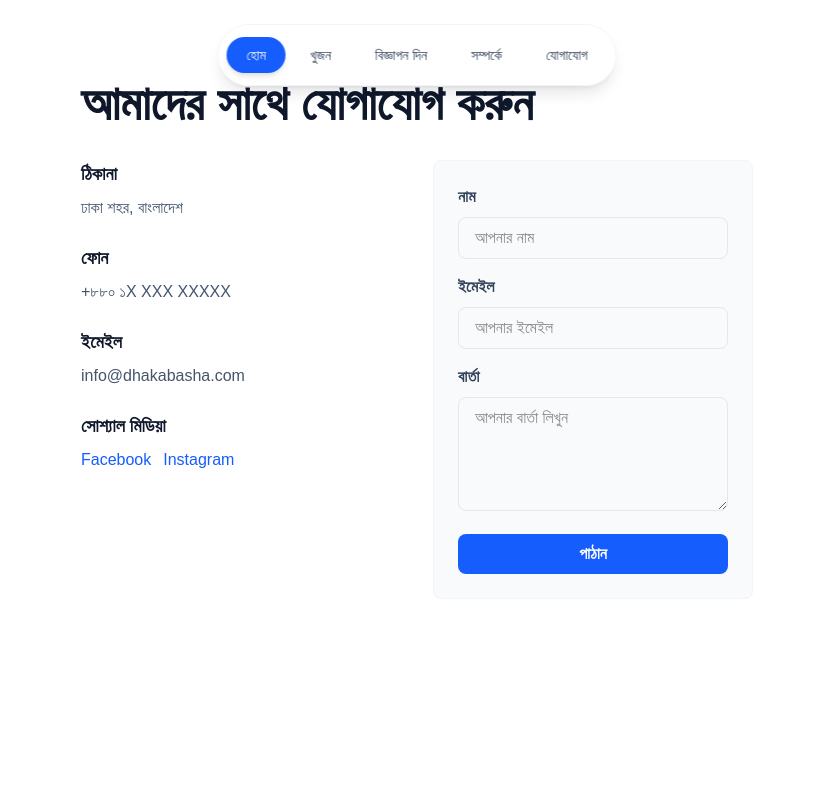
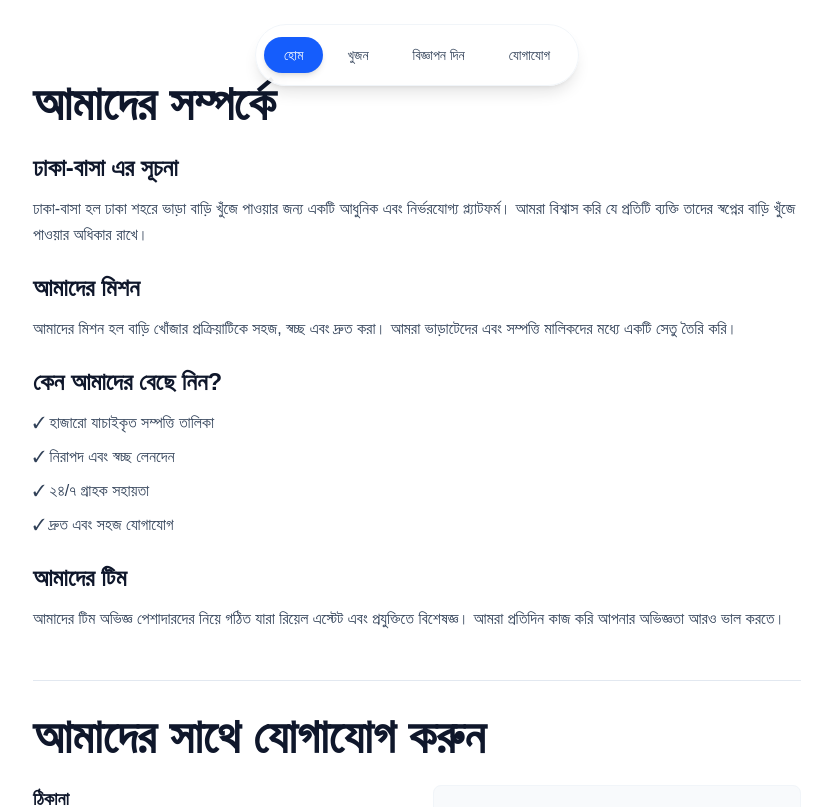
Before and after one commit to uzicodes/Dhaka-Basha, a Next.js app: page /contact in a window 1280 px wide. Shown: the top 807 px of the page, without its empty margins (223-1055 px from the left). Built offline with nearby package versions, Linux system fonts and the light colour scheme.

Commit message:
chore: merged 2pages to one single page & named it যোগাযোগ in the navbar

```diff
--- a/app/components/Navbar.tsx
+++ b/app/components/Navbar.tsx
@@ -10,7 +10,6 @@ export default function Navbar() {
     { id: "home", label: "হোম", href: "/" },
     { id: "properties", label: "খুজন", href: "/listings" },
     { id: "post", label: "বিজ্ঞাপন দিন", href: "/post" },
-    { id: "about", label: "সম্পর্কে", href: "/about" },
     { id: "contact", label: "যোগাযোগ", href: "/contact" },
   ];
 
--- a/app/contact/page.tsx
+++ b/app/contact/page.tsx
@@ -1,7 +1,57 @@
 export default function Contact() {
   return (
     <main className="flex-grow flex flex-col items-center px-4 bg-white pt-20 pb-12">
-      <div className="max-w-2xl w-full space-y-8">
+      <div className="max-w-3xl w-full space-y-12">
+        {/* About Section */}
+        <section className="space-y-6">
+          <h1 className="text-4xl md:text-5xl font-bold text-slate-900">
+            আমাদের সম্পর্কে
+          </h1>
+
+          <div className="space-y-6 text-slate-700 leading-relaxed">
+            <div className="space-y-3">
+              <h2 className="text-2xl font-bold text-slate-900">
+                ঢাকা-বাসা এর সূচনা
+              </h2>
+              <p>
+                ঢাকা-বাসা হল ঢাকা শহরে ভাড়া বাড়ি খুঁজে পাওয়ার জন্য একটি আধুনিক এবং নির্ভরযোগ্য প্ল্যাটফর্ম। আমরা বিশ্বাস করি যে প্রতিটি ব্যক্তি তাদের স্বপ্নের বাড়ি খুঁজে পাওয়ার অধিকার রাখে।
+              </p>
+            </div>
+
+            <div className="space-y-3">
+              <h2 className="text-2xl font-bold text-slate-900">
+                আমাদের মিশন
+              </h2>
+              <p>
+                আমাদের মিশন হল বাড়ি খোঁজার প্রক্রিয়াটিকে সহজ, স্বচ্ছ এবং দ্রুত করা। আমরা ভাড়াটেদের এবং সম্পত্তি মালিকদের মধ্যে একটি সেতু তৈরি করি।
+              </p>
+            </div>
+
+            <div className="space-y-3">
+              <h2 className="text-2xl font-bold text-slate-900">
+                কেন আমাদের বেছে নিন?
+              </h2>
+              <ul className="space-y-2">
+                <li>✓ হাজারো যাচাইকৃত সম্পত্তি তালিকা</li>
+                <li>✓ নিরাপদ এবং স্বচ্ছ লেনদেন</li>
+                <li>✓ ২৪/৭ গ্রাহক সহায়তা</li>
+                <li>✓ দ্রুত এবং সহজ যোগাযোগ</li>
+              </ul>
+            </div>
+
+            <div className="space-y-3">
+              <h2 className="text-2xl font-bold text-slate-900">
+                আমাদের টিম
+              </h2>
+              <p>
+                আমাদের টিম অভিজ্ঞ পেশাদারদের নিয়ে গঠিত যারা রিয়েল এস্টেট এবং প্রযুক্তিতে বিশেষজ্ঞ। আমরা প্রতিদিন কাজ করি আপনার অভিজ্ঞতা আরও ভাল করতে।
+              </p>
+            </div>
+          </div>
+        </section>
+
+        {/* Contact Section */}
+        <section className="space-y-6 border-t border-slate-200 pt-8">
           <h1 className="text-4xl md:text-5xl font-bold text-slate-900">
             আমাদের সাথে যোগাযোগ করুন
           </h1>
@@ -86,6 +136,7 @@ export default function Contact() {
               </button>
             </form>
           </div>
+        </section>
       </div>
     </main>
   );
```
Lines whose indentation alone changed are shown as unchanged.
